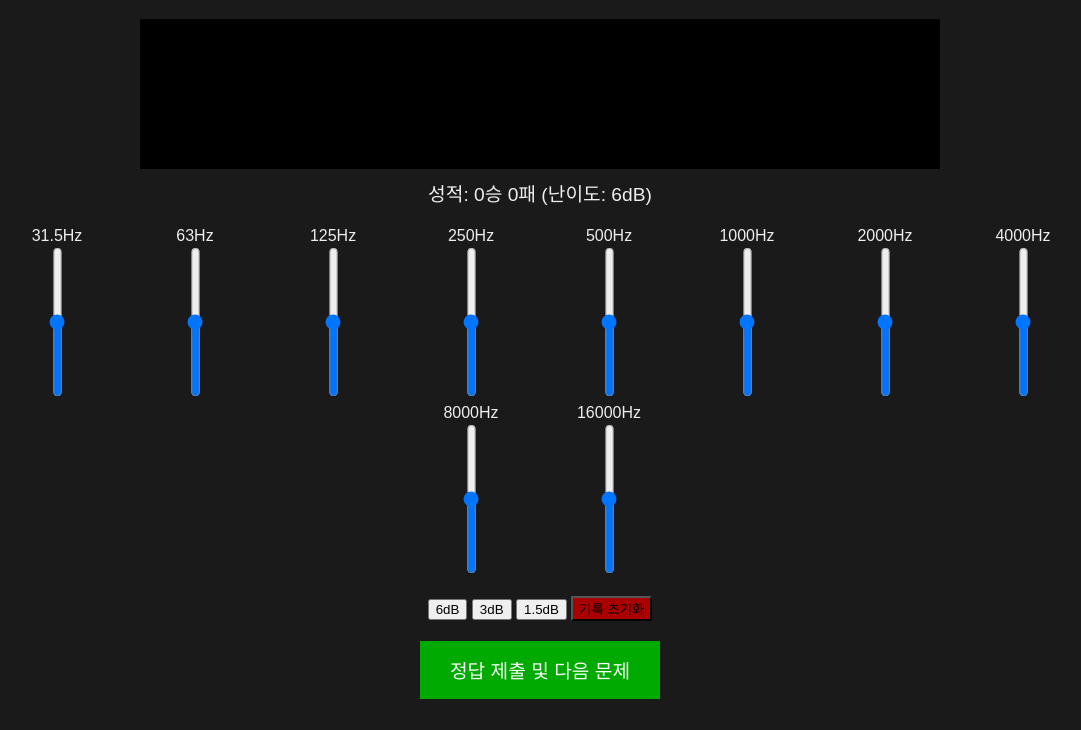
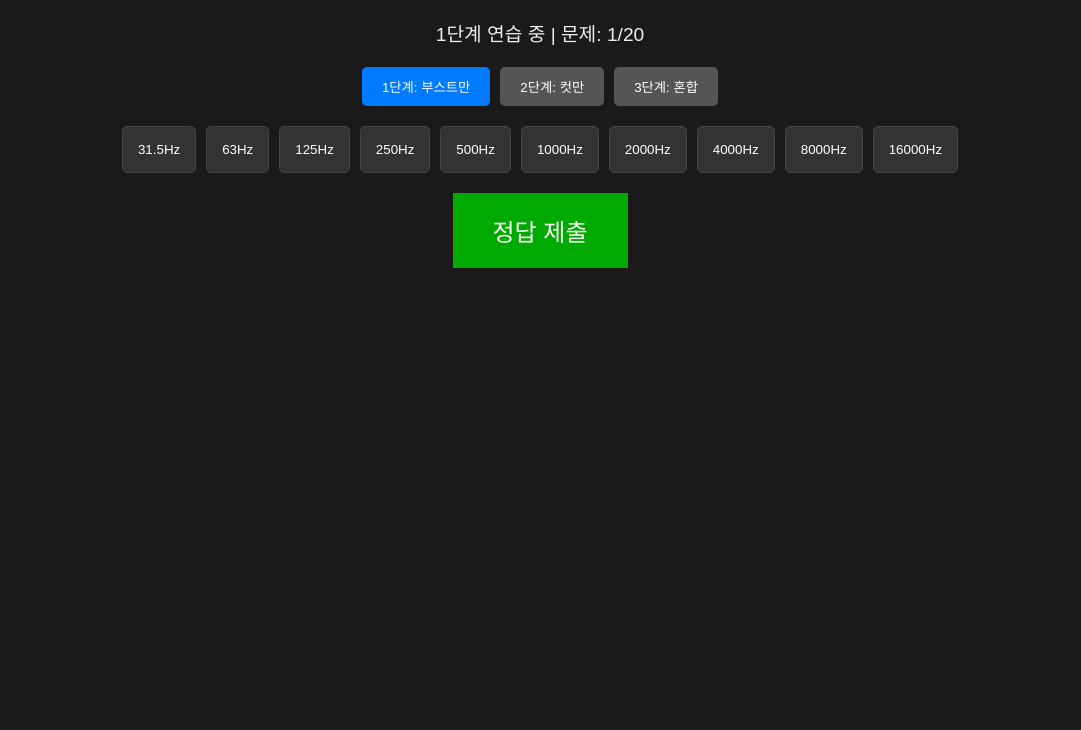
Before and after one commit to supercan777/Ear-Training, a plain HTML site: page index.html in a window 1280 px wide. Shown: the part 70-800 px from the top of the page, without its empty margins (100-1181 px from the left). Drawn offline with Linux system fonts and the light colour scheme.

Commit message:
Update index.html

```diff
--- a/index.html
+++ b/index.html
@@ -2,115 +2,103 @@
 <html lang="ko">
 <head>
     <meta charset="UTF-8">
-    <title>Professional Ear Training v3</title>
+    <title>Professional Ear Training v4</title>
     <style>
         body { font-family: sans-serif; background: #1a1a1a; color: #eee; text-align: center; }
-        canvas { width: 100%; max-width: 800px; height: 150px; background: #000; margin: 10px auto; display: block; }
-        .controls { display: flex; justify-content: center; gap: 5px; flex-wrap: wrap; margin: 20px; }
-        .band { display: flex; flex-direction: column; align-items: center; }
-        input[type=range] { appearance: slider-vertical; height: 150px; }
+        .controls { display: flex; justify-content: center; gap: 10px; margin: 20px; flex-wrap: wrap; }
+        .band-btn { padding: 15px; cursor: pointer; border: 1px solid #444; background: #333; color: white; border-radius: 5px; }
+        .band-btn.selected { background: #0a0; }
+        .stage-btn { padding: 10px 20px; cursor: pointer; background: #555; color: white; border: none; border-radius: 5px; }
+        .stage-btn.active { background: #007bff; }
     </style>
 </head>
 <body>
     <h1>청음 훈련 (10-Band ISO)</h1>
-    <canvas id="visualizer"></canvas>
-    <div id="status" style="font-size: 1.2em; margin: 10px;">시작하려면 화면을 클릭하세요.</div>
+    <div id="status" style="font-size: 1.2em; margin: 10px;">단계와 난이도를 선택하고 시작하세요.</div>
+
+    <div class="controls">
+        <button class="stage-btn" id="s1" onclick="setStage(1)">1단계: 부스트만</button>
+        <button class="stage-btn" id="s2" onclick="setStage(2)">2단계: 컷만</button>
+        <button class="stage-btn" id="s3" onclick="setStage(3)">3단계: 혼합</button>
+    </div>
+
     <div class="controls" id="eq-controls"></div>
-    <div style="margin:20px;">
-        <button onclick="setDifficulty(6)">6dB</button>
-        <button onclick="setDifficulty(3)">3dB</button>
-        <button onclick="setDifficulty(1.5)">1.5dB</button>
-        <button onclick="resetStats()" style="background: #a00;">기록 초기화</button>
-    </div>
-    <button onclick="checkAnswer()" style="padding:15px 30px; font-size:1.2em; background:#0a0; color:white; border:none; cursor:pointer;">정답 제출 및 다음 문제</button>
+    <button onclick="checkAnswer()" style="padding:20px 40px; font-size:1.5em; background:#0a0; color:white; border:none; cursor:pointer;">정답 제출</button>
 
     <script>
         const ctx = new AudioContext();
         const bands = [31.5, 63, 125, 250, 500, 1000, 2000, 4000, 8000, 16000];
-        let filters = [], targetIdx = -1, lastIdx = -1, difficulty = 6;
-        let stats = JSON.parse(localStorage.getItem('earTrainStats')) || { wins: 0, losses: 0 };
+        let filters = [], targetIdx = -1, lastIdx = -1, selectedIdx = -1;
+        let stage = 1, questionCount = 0;
+        const MAX_QUESTIONS = 20;
+        let stats = { wins: 0, losses: 0 };
 
-        const analyser = ctx.createAnalyser();
-        analyser.fftSize = 1024;
-
+        // [오디오/필터 설정 코드는 이전과 동일]
         const source = ctx.createBufferSource();
-        source.buffer = (() => {
-            const b = ctx.createBuffer(1, ctx.sampleRate * 2, ctx.sampleRate);
-            const data = b.getChannelData(0);
-            let b0=0, b1=0, b2=0, b3=0, b4=0, b5=0, b6=0;
-            for(let i=0; i<data.length; i++) {
-                let w = Math.random()*2-1;
-                b0 = 0.99886*b0 + w*0.0555179; b1 = 0.99332*b1 + w*0.0750759;
-                b2 = 0.96900*b2 + w*0.1538520; b3 = 0.86650*b3 + w*0.3104856;
-                b4 = 0.55000*b4 + w*0.5329522; b5 = -0.7616*b5 - w*0.0168980;
-                data[i] = b0+b1+b2+b3+b4+b5+b6 + w*0.5362; b6 = w*0.115926;
-            }
-            return b;
-        })();
-        source.loop = true;
-
-        // 마스터 게인 추가 (디스토션 방지)
-        const masterGain = ctx.createGain();
-        masterGain.gain.value = 0.25;
-
+        // ... (핑크 노이즈 생성 코드는 기존 index.html과 동일하게 유지) ...
+        const masterGain = ctx.createGain(); masterGain.gain.value = 0.25;
         let prev = source;
         bands.forEach(f => {
             const filt = ctx.createBiquadFilter();
             filt.type = "peaking"; filt.frequency.value = f; filt.Q.value = 1.4;
             prev.connect(filt); prev = filt; filters.push(filt);
         });
-        prev.connect(masterGain);
-        masterGain.connect(analyser); analyser.connect(ctx.destination);
+        prev.connect(masterGain); masterGain.connect(ctx.destination);
         source.start();
 
+        // UI 생성
         const container = document.getElementById('eq-controls');
-        filters.forEach((f, i) => {
-            const div = document.createElement('div');
-            div.className = 'band';
-            div.innerHTML = `<span>${bands[i]}Hz</span><input type="range" min="-12" max="12" value="0" oninput="filters[${i}].gain.value=this.value">`;
-            container.appendChild(div);
+        bands.forEach((freq, i) => {
+            const btn = document.createElement('button');
+            btn.className = 'band-btn';
+            btn.innerText = freq + "Hz";
+            btn.onclick = () => {
+                document.querySelectorAll('.band-btn').forEach(b => b.classList.remove('selected'));
+                btn.classList.add('selected');
+                selectedIdx = i;
+            };
+            container.appendChild(btn);
         });
 
-        function updateStatus() { document.getElementById('status').innerText = `성적: ${stats.wins}승 ${stats.losses}패 (난이도: ${difficulty}dB)`; }
-
-        function setDifficulty(db) { difficulty = db; updateStatus(); startQuiz(); }
+        function setStage(s) {
+            stage = s;
+            questionCount = 0;
+            stats = { wins: 0, losses: 0 };
+            document.querySelectorAll('.stage-btn').forEach(b => b.classList.remove('active'));
+            document.getElementById('s'+s).classList.add('active');
+            startQuiz();
+        }
 
         function startQuiz() {
+            if (questionCount >= MAX_QUESTIONS) {
+                alert(`훈련 종료! 최종 점수: ${stats.wins}승 ${stats.losses}패`);
+                questionCount = 0; return;
+            }
             ctx.resume();
             filters.forEach(f => f.gain.value = 0);
-            let newIdx = Math.floor(Math.random() * 10);
-            while (newIdx === lastIdx) newIdx = Math.floor(Math.random() * 10);
-            targetIdx = newIdx;
-            lastIdx = targetIdx;
-            filters[targetIdx].gain.value = difficulty;
-            document.querySelectorAll('input').forEach((input, i) => input.value = 0);
+
+            let newIdx = Math.floor(Math.random() * bands.length);
+            while (newIdx === lastIdx) newIdx = Math.floor(Math.random() * bands.length);
+            targetIdx = newIdx; lastIdx = targetIdx;
+
+            if (stage === 1) filters[targetIdx].gain.value = 6;
+            else if (stage === 2) filters[targetIdx].gain.value = -6;
+            else filters[targetIdx].gain.value = Math.random() > 0.5 ? 6 : -6;
+
+            questionCount++;
+            document.getElementById('status').innerText = `${stage}단계 연습 중 | 문제: ${questionCount}/${MAX_QUESTIONS}`;
         }
 
         function checkAnswer() {
-            let maxGain = -99, userIdx = -1;
-            filters.forEach((f, i) => { if(f.gain.value > maxGain) { maxGain = f.gain.value; userIdx = i; } });
-            if(userIdx === targetIdx) { stats.wins++; alert("정답!"); }
-            else { stats.losses++; alert("오답! 정답: " + bands[targetIdx] + "Hz"); }
-            localStorage.setItem('earTrainStats', JSON.stringify(stats));
-            updateStatus();
+            if(selectedIdx === -1) return;
+            if(selectedIdx === targetIdx) stats.wins++; else stats.losses++;
+
+            document.querySelectorAll('.band-btn').forEach(b => b.classList.remove('selected'));
+            selectedIdx = -1;
             startQuiz();
         }
 
-        function resetStats() { stats = {wins: 0, losses: 0}; localStorage.removeItem('earTrainStats'); updateStatus(); }
-
-        updateStatus();
-
-        const canvas = document.getElementById('visualizer');
-        const canvasCtx = canvas.getContext('2d');
-        function draw() {
-            requestAnimationFrame(draw);
-            const array = new Uint8Array(analyser.frequencyBinCount);
-            analyser.getByteFrequencyData(array);
-            canvasCtx.fillStyle = '#000'; canvasCtx.fillRect(0, 0, canvas.width, canvas.height);
-            canvasCtx.fillStyle = '#0f0';
-            array.forEach((val, i) => canvasCtx.fillRect(i * 2, canvas.height - val/2, 1, val/2));
-        }
-        draw();
+        setStage(1); // 초기값 설정
     </script>
 </body>
 </html>
```
